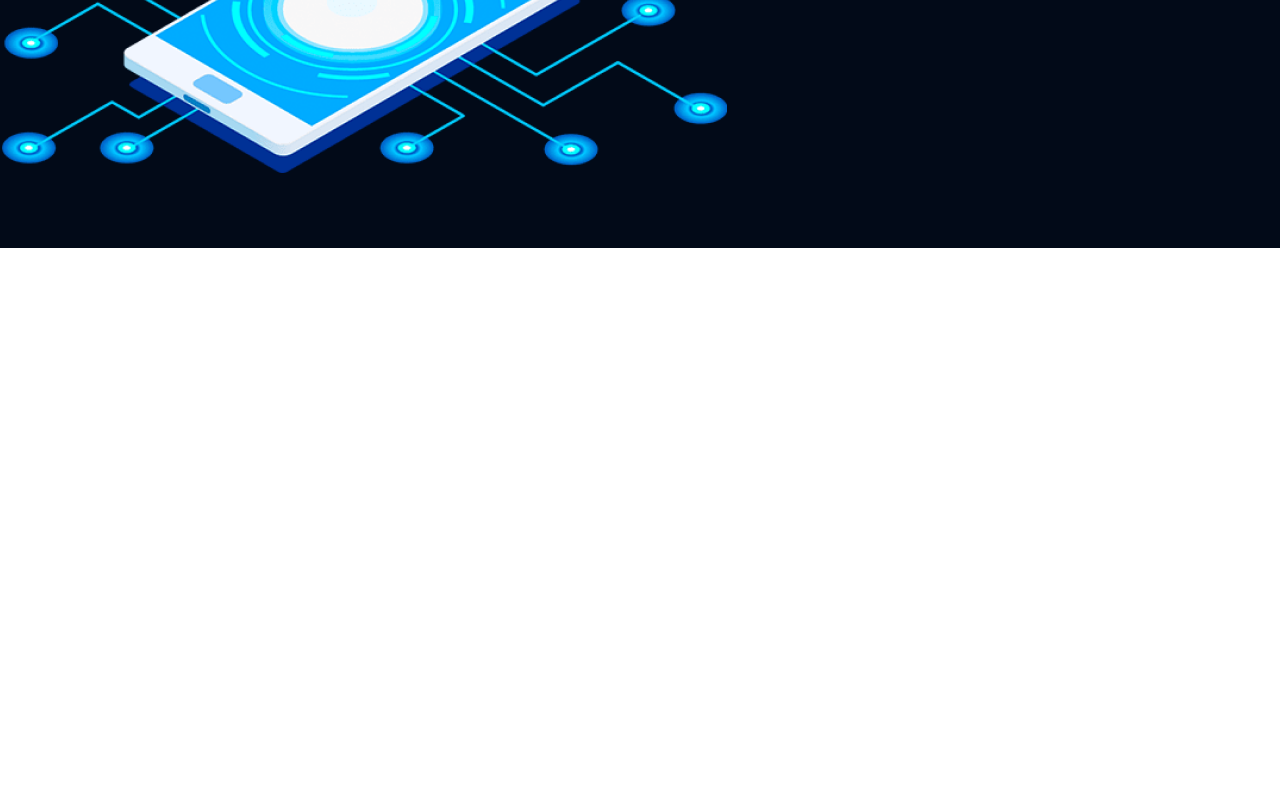
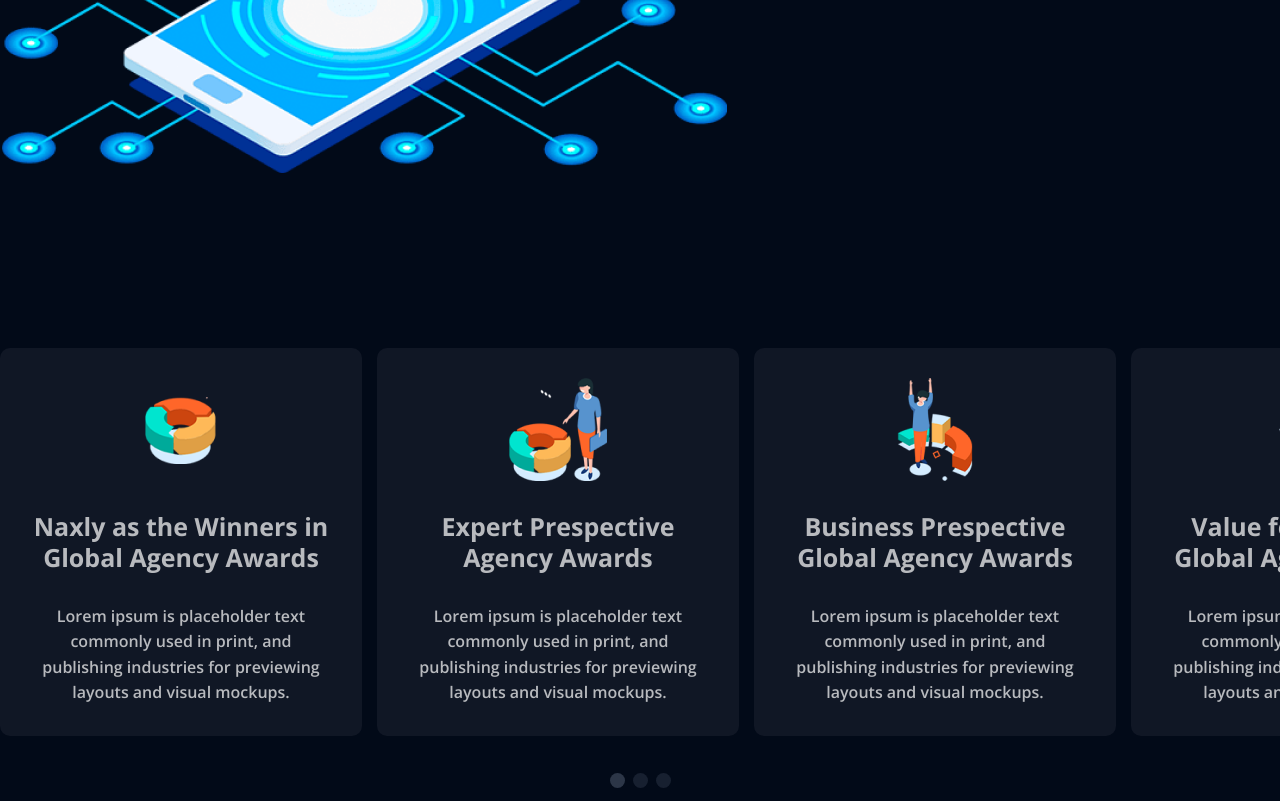
Before and after one commit to Alex-Melkov/artificial-intelligence, a website built with webpack: page src/index.html in a window 1280 px wide. Shown: the part 1664-2465 px from the top of the page. Before the commit the page ends 1912 px from the top, so only its background shows below. Built offline with nearby package versions, Linux system fonts and the light colour scheme; a web font is replaced by a local one.

Commit message:
add services

```diff
--- a/package.json
+++ b/package.json
@@ -35,5 +35,8 @@
     "webpack": "^5.78.0",
     "webpack-cli": "^5.0.1",
     "webpack-dev-server": "^4.13.2"
+  },
+  "dependencies": {
+    "swiper": "^9.2.0"
   }
 }
--- a/src/index.html
+++ b/src/index.html
@@ -132,6 +132,73 @@
           </div>
         </div>
       </div>
+      <div class="services">
+          <div class="swiper">
+            <div class="swiper-wrapper">
+              <div class="swiper-slide">
+                <div class="swiper-slide__image">
+                  <img src="images/swiper/slide-img-1.png" width="73" height="69" alt="slide image">
+                </div>
+                <div class="swiper-slide__title">
+                  <h4>Naxly as the Winners in Global Agency Awards</h4>
+                </div>
+                <div class="swiper-slide__text">
+                  <p>Lorem ipsum is placeholder text commonly used in print, and publishing industries for previewing layouts and visual mockups.</p>
+                </div>
+              </div>
+
+              <div class="swiper-slide">
+                <div class="swiper-slide__image">
+                  <img src="images/swiper/slide-img-2.png" width="98" height="103" alt="slide image">
+                </div>
+                <div class="swiper-slide__title">
+                  <h4>Expert Prespective Agency Awards</h4>
+                </div>
+                <div class="swiper-slide__text">
+                  <p>Lorem ipsum is placeholder text commonly used in print, and publishing industries for previewing layouts and visual mockups.</p>
+                </div>
+              </div>
+
+              <div class="swiper-slide">
+                <div class="swiper-slide__image">
+                  <img src="images/swiper/slide-img-3.png" width="98" height="103" alt="slide image">
+                </div>
+                <div class="swiper-slide__title">
+                  <h4>Business Prespective Global Agency Awards</h4>
+                </div>
+                <div class="swiper-slide__text">
+                  <p>Lorem ipsum is placeholder text commonly used in print, and publishing industries for previewing layouts and visual mockups.</p>
+                </div>
+              </div>
+
+              <div class="swiper-slide">
+                <div class="swiper-slide__image">
+                  <img src="images/swiper/slide-img-4.png" width="98" height="103" alt="slide image">
+                </div>
+                <div class="swiper-slide__title">
+                  <h4>Value for Results in Global Agency Awards</h4>
+                </div>
+                <div class="swiper-slide__text">
+                  <p>Lorem ipsum is placeholder text commonly used in print, and publishing industries for previewing layouts and visual mockups.</p>
+                </div>
+              </div>
+
+              <div class="swiper-slide">
+                <div class="swiper-slide__image">
+                  <img src="images/swiper/slide-img-5.png" width="98" height="103" alt="slide image">
+                </div>
+                <div class="swiper-slide__title">
+                  <h4>Global Experience in Agency Awards</h4>
+                </div>
+                <div class="swiper-slide__text">
+                  <p>Lorem ipsum is placeholder text commonly used in print, and publishing industries for previewing layouts and visual mockups.</p>
+                </div>
+              </div>
+            </div>
+            <div class="swiper-pagination"></div>
+          </div>
+        </div>
+      </div>
     </div>
   </body>
 </html>
--- a/src/index.js
+++ b/src/index.js
@@ -1 +1,2 @@
 import './scss/style.scss';
+import './swiper/swiper';
--- a/src/scss/style.scss
+++ b/src/scss/style.scss
@@ -217,6 +217,83 @@
       }
     }
   }
+
+  .services {
+    width: 100%;
+    background: #020a18;
+    padding-top: 100px;
+    .swiper {
+      max-width: 1870px;
+      margin: 0 auto;
+      padding-bottom: 65px;
+      .swiper-wrapper {
+        .swiper-slide {
+          max-width: 362px;
+          min-width: 250px;
+          height: 100%;
+          background: #101725;
+          border-radius: 10px;
+
+          .swiper-slide__image {
+            width: 100%;
+            height: 163px;
+            display: flex;
+            justify-content: center;
+            align-items: center;
+          }
+
+          .swiper-slide__title {
+            width: 100%;
+            display: flex;
+            justify-content: center;
+            padding-left: 30px;
+            padding-right: 30px;
+            margin-bottom: 30px;
+
+            h4 {
+              font-weight: 700;
+              font-size: 25px;
+              line-height: 125%;
+              text-align: center;
+              color: #FFFFFF;
+              opacity: 0.7;
+            }
+          }
+
+          .swiper-slide__text {
+            width: 100%;
+            display: flex;
+            justify-content: center;
+            padding-left: 30px;
+            padding-right: 30px;
+            padding-bottom: 30px;
+
+            p {
+              font-weight: 600;
+              font-size: 16px;
+              line-height: 160%;
+              text-align: center;
+              color: #FFFFFF;
+              opacity: 0.7;
+            }
+          }
+        }
+      }
+      .swiper-pagination {
+        .swiper-pagination-bullet {
+          width: 15px;
+          height: 15px;
+          border-radius: 50%;
+          background: #2C3647;
+          opacity: 0.5;
+        }
+
+        .swiper-pagination-bullet-active {
+          opacity: 1;
+        }
+      }
+    }
+  }
 }
 
 .btn {
--- /dev/null
+++ b/src/swiper/swiper.js
@@ -0,0 +1,36 @@
+import Swiper, { Pagination } from 'swiper';
+
+import 'swiper/css';
+import 'swiper/css/pagination';
+
+const swiper = new Swiper('.swiper', {
+  modules: [Pagination],
+  pagination: {
+    el: '.swiper-pagination',
+    clickable: true,
+  },
+  breakpoints: {
+    320: {
+      slidesPerView: 1,
+      spaceBetween: 15,
+    },
+    739: {
+      slidesPerView: 2,
+      spaceBetween: 15,
+    },
+    1116: {
+      slidesPerView: 3,
+      spaceBetween: 15,
+    },
+    1493: {
+      slidesPerView: 4,
+      spaceBetween: 15,
+    },
+    1870: {
+      slidesPerView: 5,
+      spaceBetween: 15,
+    },
+  },
+  grabCursor: true,
+});
+export default swiper;
```
Also changed, not shown: src/images/swiper/slide-img-1.png (added), src/images/swiper/slide-img-2.png (added), src/images/swiper/slide-img-3.png (added), src/images/swiper/slide-img-4.png (added), src/images/swiper/slide-img-5.png (added), 1 other file.
